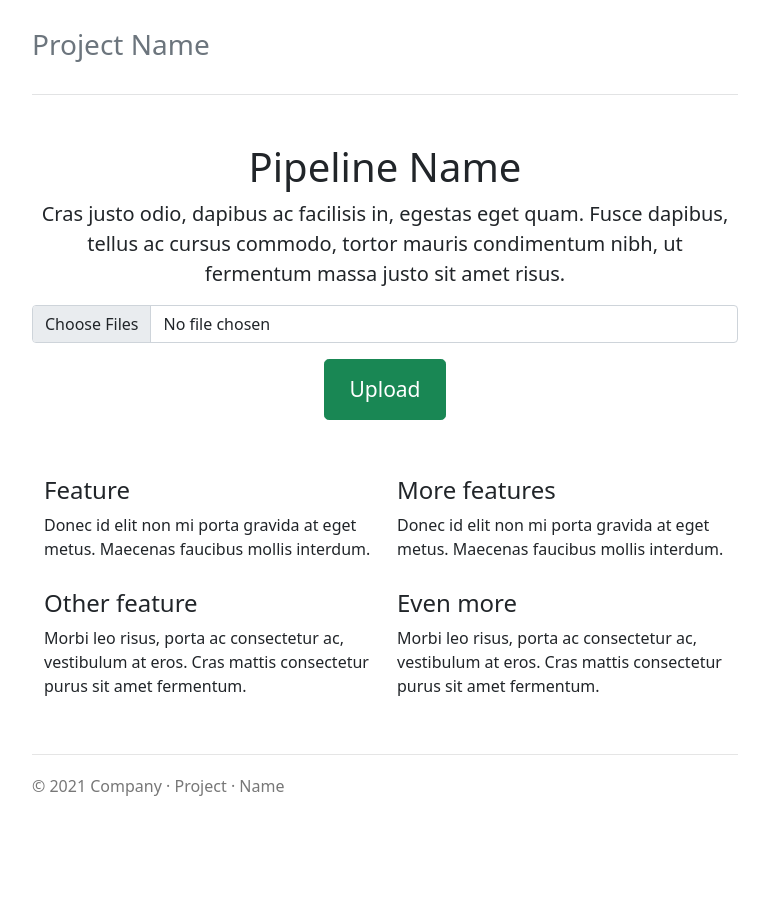
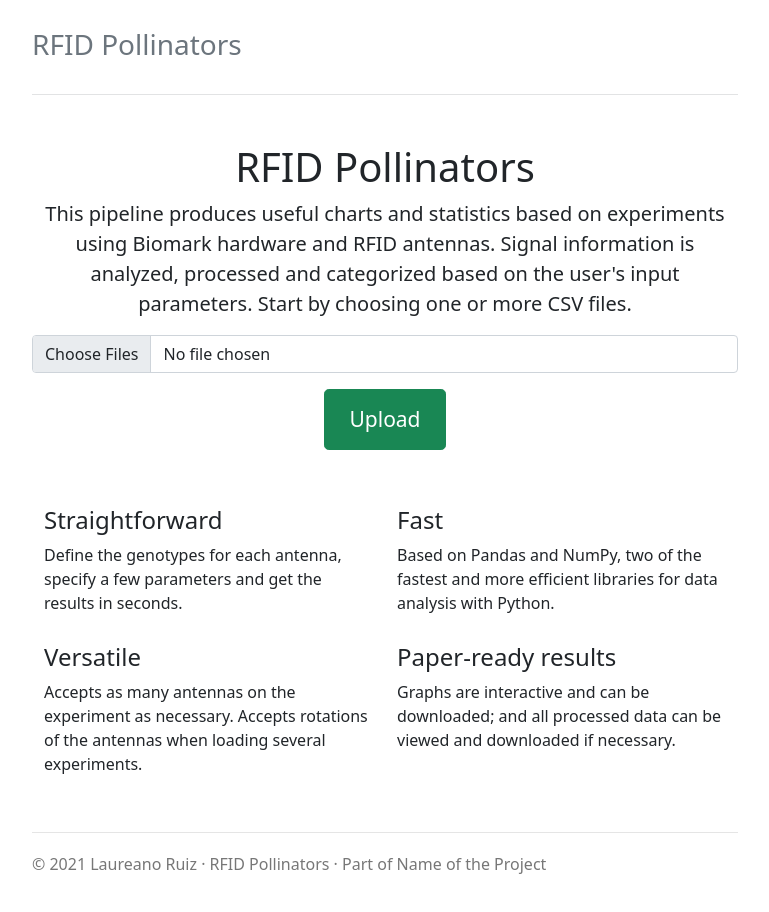
Before and after one commit to laureanorp/Pollinators-ETL, a Flask app: page /home in a window 1280 px wide. Shown: the whole page, without its empty margins (255-1024 px from the left). Before the commit the page ends 796 px from the top, so only its background shows below. Run offline with Flask 2, Linux system fonts and the light colour scheme.

Commit message:
New text for titles and features of the app

```diff
--- a/templates/home.html
+++ b/templates/home.html
@@ -7,7 +7,7 @@
     <meta name="viewport" content="width=device-width, initial-scale=1">
     <meta name="description" content="Laureano Ruiz Pérez">
     <meta name="author" content="">
-    <title>Pollinatores Pipeline</title>
+    <title>Bumblebee Pipeline</title>
     <!-- Bootstrap core CSS -->
     <link href="https://cdn.jsdelivr.net/npm/bootstrap@5.0.0-beta3/dist/css/bootstrap.min.css" rel="stylesheet"
           integrity="sha384-eOJMYsd53ii+scO/bJGFsiCZc+5NDVN2yr8+0RDqr0Ql0h+rP48ckxlpbzKgwra6" crossorigin="anonymous">
@@ -23,15 +23,17 @@
 <body>
 <div class="container">
     <nav class="navbar navbar-light">
-        <h3 class="text-muted">Project Name</h3>
+        <h3 class="text-muted">RFID Pollinators</h3>
     </nav>
     <hr class="mb-5"/>
 
     <div class="jumbotron">
-        <h1>Pipeline Name</h1>
-        <p class="lead">Cras justo odio, dapibus ac facilisis in, egestas eget quam. Fusce dapibus, tellus ac cursus
-            commodo, tortor mauris condimentum nibh, ut fermentum massa justo sit amet risus.</p>
-        <form action="http://localhost:5000/input-genotypes" method="post" enctype="multipart/form-data" class="needs-validation" novalidate>
+        <h1>RFID Pollinators</h1>
+        <p class="lead">This pipeline produces useful charts and statistics based on experiments using Biomark hardware
+            and RFID antennas. Signal information is analyzed, processed and categorized based on the user's input
+            parameters. Start by choosing one or more CSV files.</p>
+        <form action="http://localhost:5000/input-genotypes" method="post" enctype="multipart/form-data"
+              class="needs-validation" novalidate>
             <div class="center has-validation">
                 <input type="file" accept=".csv" class="form-control" name="csv_files" multiple required>
                 <div class="invalid-feedback">
@@ -44,24 +46,22 @@
 
     <div class="row marketing">
         <div class="col-lg-6">
-            <h4>Feature</h4>
-            <p>Donec id elit non mi porta gravida at eget metus. Maecenas faucibus mollis interdum.</p>
-            <h4>Other feature</h4>
-            <p>Morbi leo risus, porta ac consectetur ac, vestibulum at eros. Cras mattis consectetur purus sit amet
-                fermentum.</p>
+            <h4>Straightforward</h4>
+            <p>Define the genotypes for each antenna, specify a few parameters and get the results in seconds.</p>
+             <h4>Versatile</h4>
+            <p>Accepts as many antennas on the experiment as necessary. Accepts rotations of the antennas when loading several experiments.</p>
         </div>
 
         <div class="col-lg-6">
-            <h4>More features</h4>
-            <p>Donec id elit non mi porta gravida at eget metus. Maecenas faucibus mollis interdum.</p>
-            <h4>Even more</h4>
-            <p>Morbi leo risus, porta ac consectetur ac, vestibulum at eros. Cras mattis consectetur purus sit amet
-                fermentum.</p>
+            <h4>Fast</h4>
+            <p>Based on Pandas and NumPy, two of the fastest and more efficient libraries for data analysis with Python.</p>
+            <h4>Paper-ready results</h4>
+            <p>Graphs are interactive and can be downloaded; and all processed data can be viewed and downloaded if necessary.</p>
         </div>
     </div>
 
     <footer class="footer">
-        <p>&copy; 2021 Company · Project · Name</p>
+        <p>&copy; 2021 Laureano Ruiz · RFID Pollinators · Part of Name of the Project</p>
     </footer>
 
     <script>
```
Also changed, not shown: templates/input_genotypes.html (+3 -4 lines), templates/input_parameters.html (+12 -8 lines), templates/pipeline_results.html (+3 -4 lines). Lines whose indentation alone changed are shown as unchanged.
